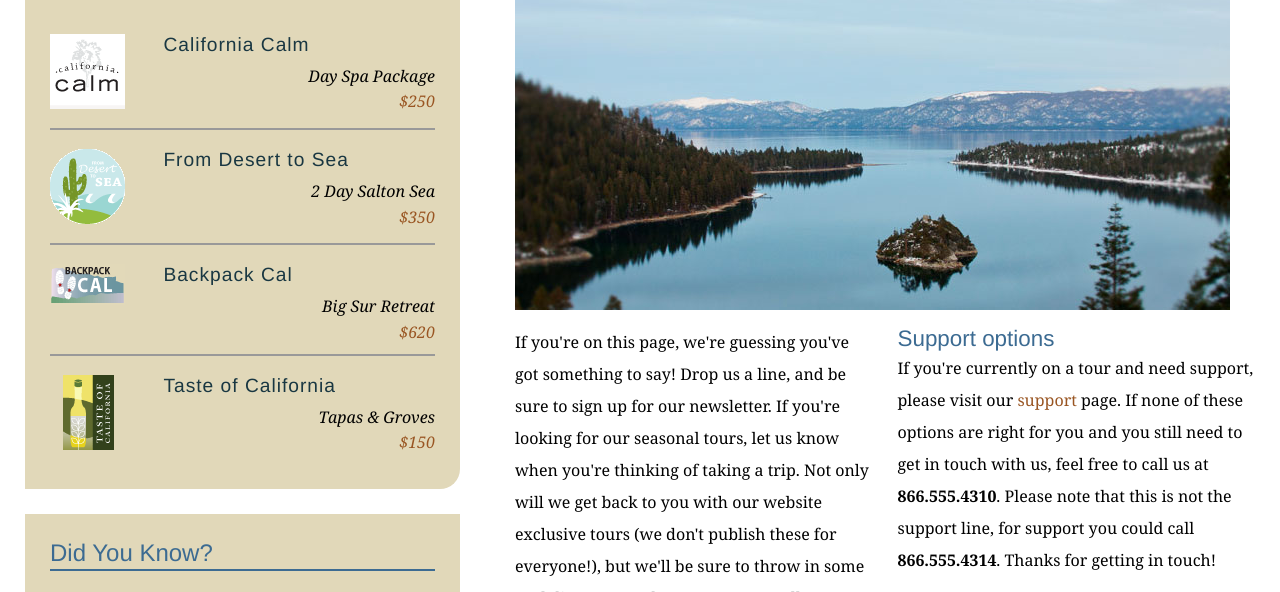
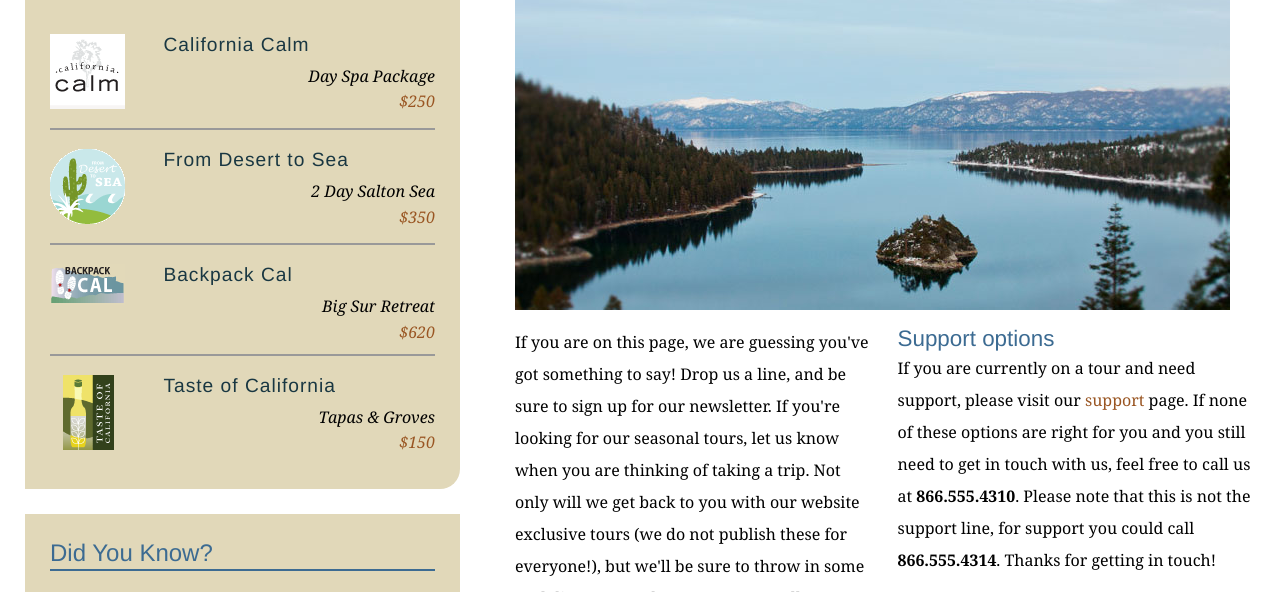
Before and after one commit to jlh4853/explore_california, a plain HTML site: page contact.html in a window 1280 px wide. Shown: the part 342-934 px from the top of the page. Drawn offline with Linux system fonts and the light colour scheme.

Commit message:
Removed contractions status

```diff
--- a/contact.html
+++ b/contact.html
@@ -68,10 +68,10 @@
           <h1>Get in touch</h1>
           <img src="assets/images/emerald_bay.jpg" alt="Beautiful Lake Tahoe" class="articleImage" />
           <div class="multiCol">
-            <p>If you're on this page, we're guessing you've got something to say! Drop us a line, and be sure to sign up for our newsletter. If you're looking for our seasonal tours,  let us know when you're thinking of taking a trip. Not only will we get back to you with our website exclusive tours (we don't publish these for everyone!), but we'll be sure to throw in some cool discounts and tour extras as well.</p>
+            <p>If you are on this page, we are guessing you've got something to say! Drop us a line, and be sure to sign up for our newsletter. If you're looking for our seasonal tours,  let us know when you are thinking of taking a trip. Not only will we get back to you with our website exclusive tours (we do not publish these for everyone!), but we'll be sure to throw in some cool discounts and tour extras as well.</p>
 
             <h2>Support options</h2>
-            <p>If you're currently on a tour and need support, please visit our <a href="support.html">support</a> page. If none of these options are right for you and you still need to get in touch with us, feel free to call us at<span class="phone"> <strong>866.555.4310</strong>. Please note that this is not the support line, for support you could call </span><strong>866.555.4314</strong>. Thanks for getting in touch!</p>
+            <p>If you are currently on a tour and need support, please visit our <a href="support.html">support</a> page. If none of these options are right for you and you still need to get in touch with us, feel free to call us at<span class="phone"> <strong>866.555.4310</strong>. Please note that this is not the support line, for support you could call </span><strong>866.555.4314</strong>. Thanks for getting in touch!</p>
           </div>
 
           <form id="frmContact" name="frmContact" method="post" action="contact_process.html">
```
